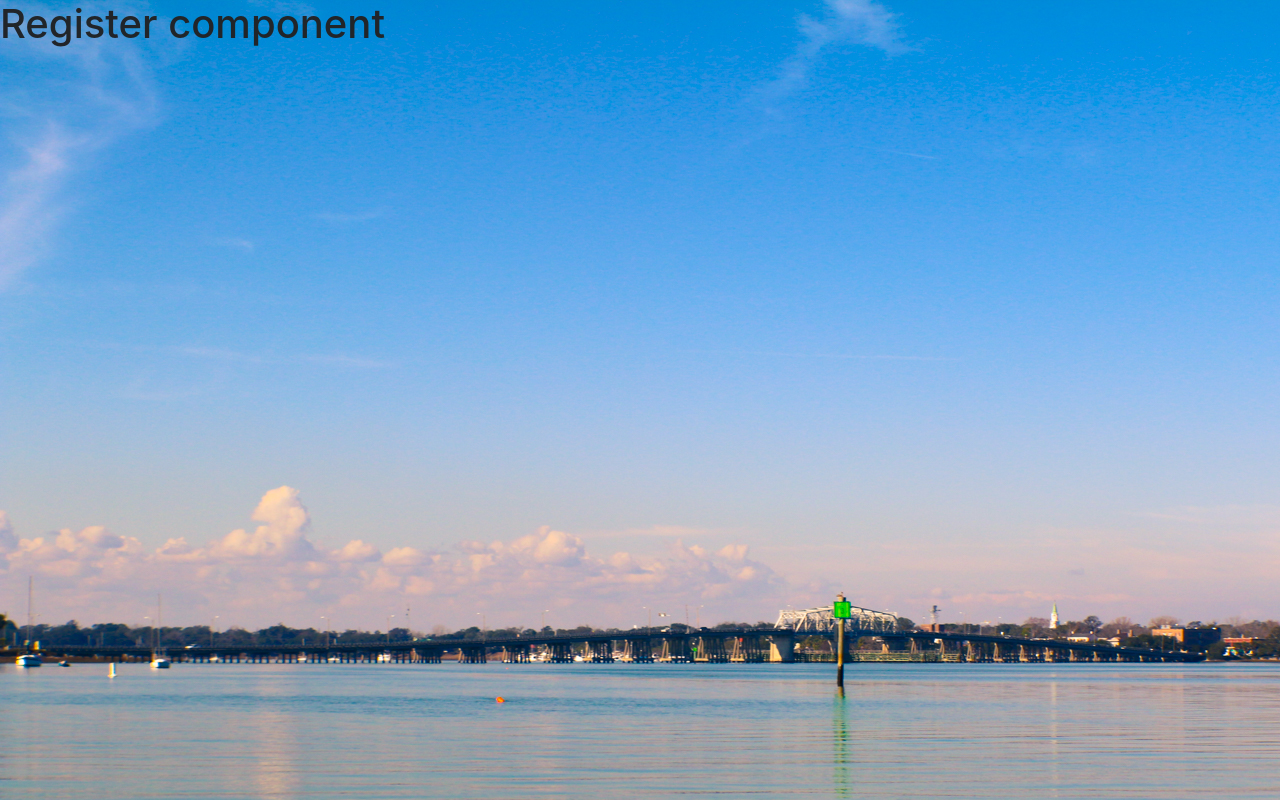
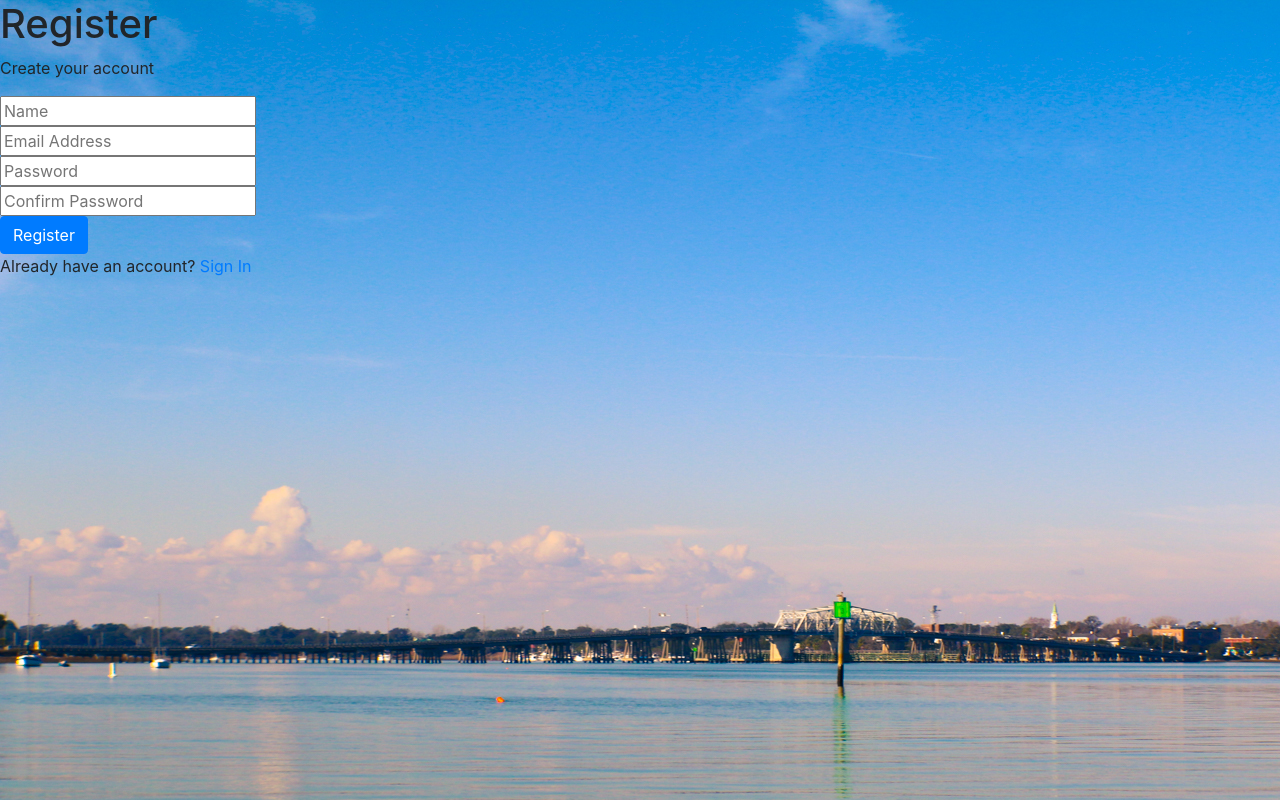
Before and after one commit to walkerfloyd1/portfolio-improved, a React (Create React App) app in the folder client/: page /register in a window 1280 px wide. Built offline with nearby package versions, Linux system fonts and the light colour scheme; the HTML template or start-up script is replaced by a standard one.

Commit message:
working on register

```diff
--- a/client/src/Pages/register.js
+++ b/client/src/Pages/register.js
@@ -1,18 +1,118 @@
-import React from 'react'
+import React, { Fragment, useState } from 'react';
+import { connect } from 'react-redux';
+import { Link, Redirect } from 'react-router-dom';
+import { setAlert } from '../redux/alert';
+import { register } from '../redux/auth';
 import PropTypes from 'prop-types'
 
-const Register = props => {
+const Register = ({
+    setAlert,
+    register,
+    isAuthenticated
+}) => {
+    const [
+        formData,
+        setFormData
+    ] = useState({
+        name: '',
+        email: '',
+        password: '',
+        password2: ''
+    });
+
+    const {
+        name,
+        email,
+        password,
+        password2
+    } = formData;
+
+    const onChange = e => setFormData({
+        ...formData,
+        [e.target.name]: e.target.value
+    })
+
+    const onSubmit = async e => {
+        e.preventDefault();
+        if (password !== password2) {
+            setAlert('Passwords do not match', 'danger')
+        } else {
+            register({
+                name,
+                email,
+                password
+            })
+        }
+
+        if(isAuthenticated) {
+            return <Redirect to="/profile" />
+        }
+    }
     return (
-        <div>
+        <Fragment>
             <h1>
-                Register component
+                Register
             </h1>
-        </div>
+            <p>
+                Create your account
+            </p>
+            <form onSubmit={e => onSubmit(e)}>
+                <div>
+                    <input
+                    type="text"
+                    placeholder="Name"
+                    name="name"
+                    value={name}
+                    onChange={e => onChange(e)}
+                    />
+                </div>
+                <div>
+                    <input
+                    type="email"
+                    placeholder="Email Address"
+                    name="email"
+                    value={email}
+                    onChange={e => onChange(e)}
+                    />
+                </div>
+                <div>
+                    <input
+                    type="password"
+                    placeholder="Password"
+                    name="password"
+                    value={password}
+                    onChange={e => onChange(e)}
+                    />
+                </div>
+                <div>
+                    <input
+                    type="password"
+                    placeholder="Confirm Password"
+                    name="password2"
+                    value={password2}
+                    onChange={e => onChange(e)}
+                    />
+                </div>
+                <input
+                type="submit"
+                className="btn btn-primary"
+                value="Register" />
+            </form>
+            <p>
+                Already have an account? <Link to="/login">Sign In</Link>
+            </p>
+        </Fragment>
     )
 }
 
 Register.propTypes = {
-
+    setAlert: PropTypes.func.isRequired,
+    register: PropTypes.func.isRequired,
+    isAuthenticated: PropTypes.bool,
 }
 
-export default Register
+const mapStateToProps = state => ({
+    isAuthenticated: state.auth.isAuthenticated
+});
+
+export default connect(mapStateToProps, { setAlert, register })(Register);
--- a/client/src/redux/auth.js
+++ b/client/src/redux/auth.js
@@ -1,5 +1,5 @@
 import axios from 'axios';
-import { setAlert } from './alert'
+import { setAlert } from './alert';
 import {
     REGISTER_SUCCESS,
     REGISTER_FAIL,
@@ -10,7 +10,8 @@ import {
     LOGOUT,
     CLEAR_PROFILE
 } from './types';
-import setAuthToken from '../utils/setAuthToken'
+
+import setAuthToken from '../utils/setAuthToken';
 
 // Load User
 
--- a/client/src/utils/setAuthToken.js
+++ b/client/src/utils/setAuthToken.js
@@ -0,0 +1,11 @@
+import axios from 'axios';
+
+const setAuthToken = token => {
+    if (token) {
+        axios.defaults.headers.common['x-auth-token'] = token;
+    } else {
+        delete axios.defaults.headers.common['x-auth-token'];
+    }
+}
+
+export default setAuthToken;
```
